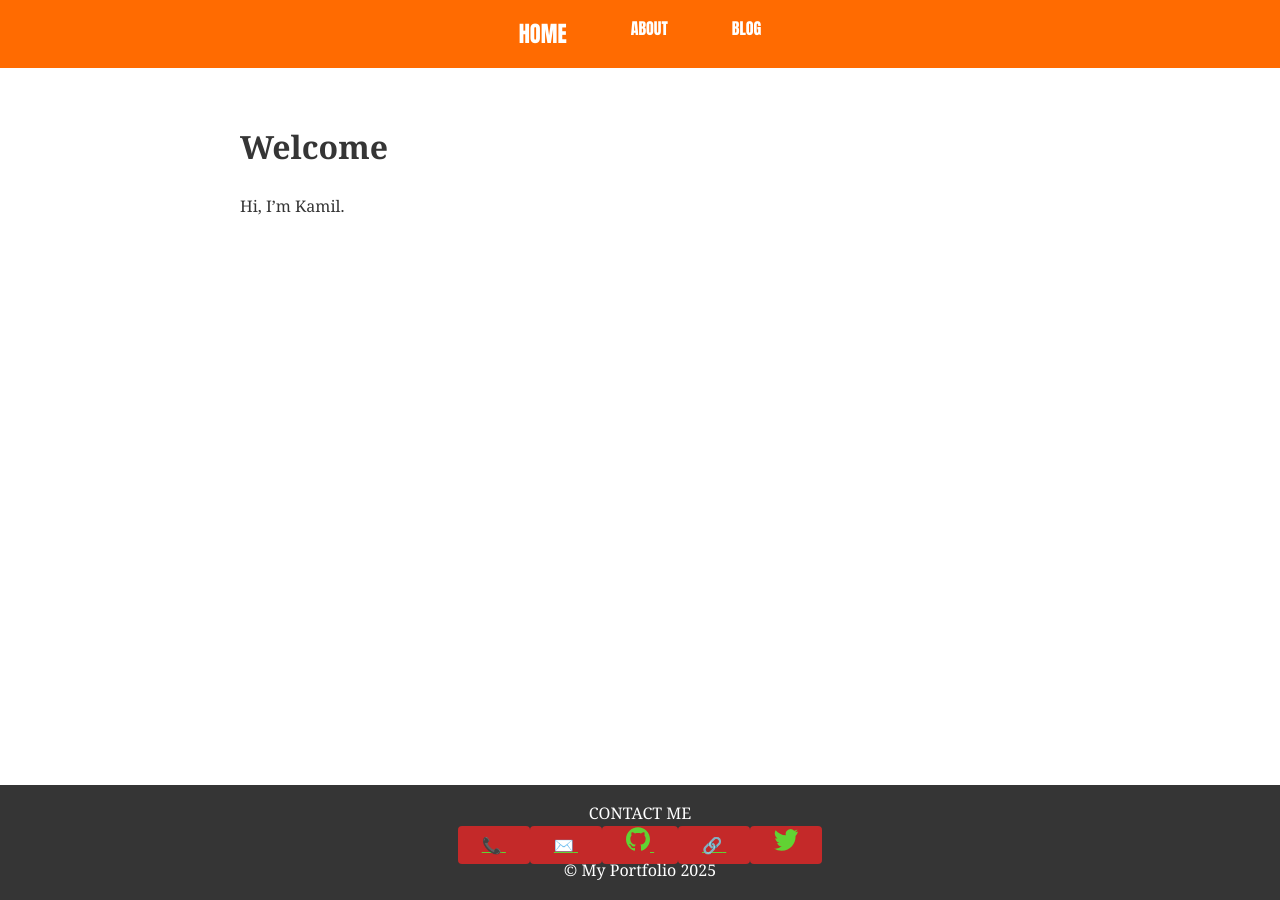
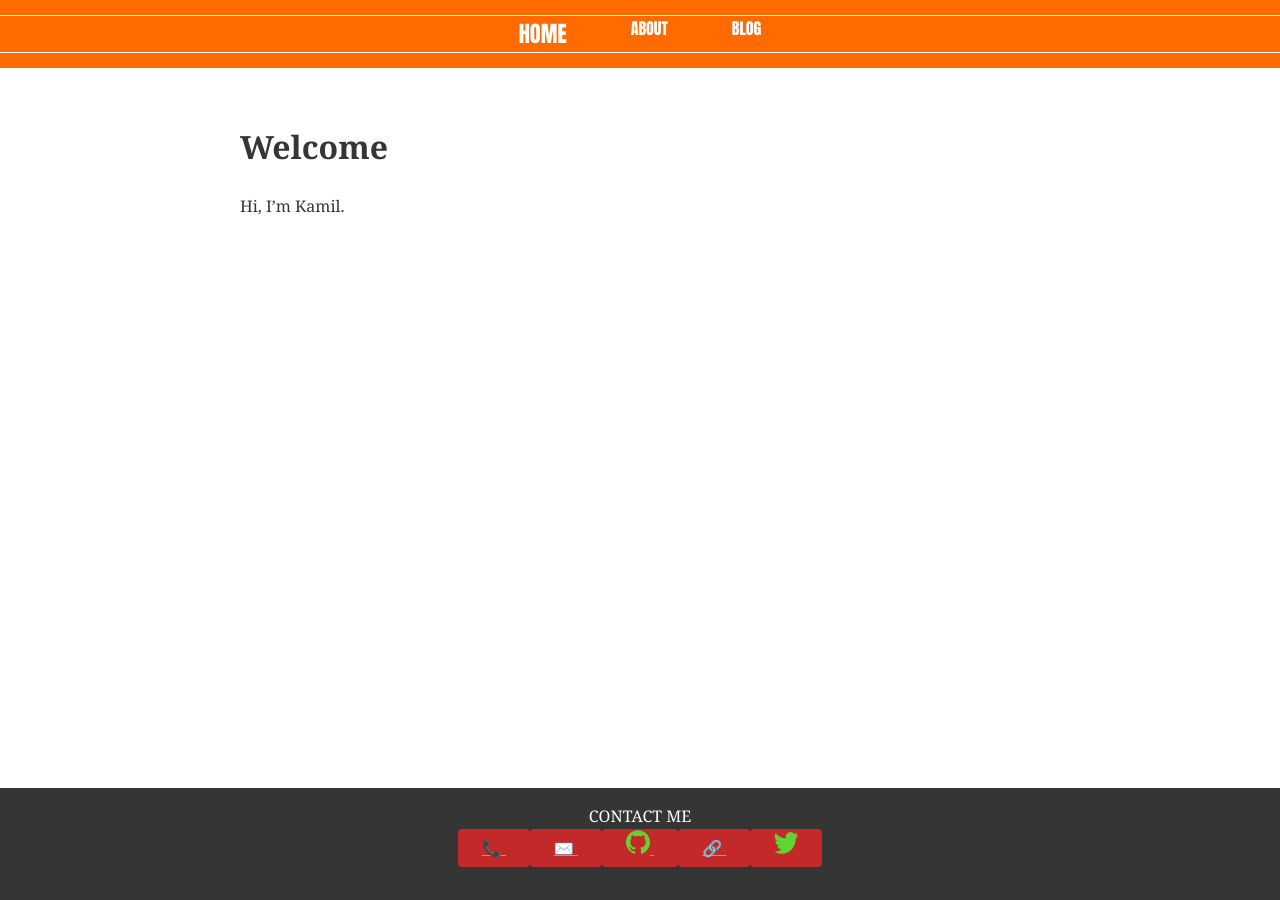
Before and after one commit to juna8001/juna8001.github.io, a Jekyll site: the page built from index.md, in a window 1280 px wide. Built offline with Jekyll 4.4.1, drawn with Linux system fonts in a browser that asks for light colours.

Commit message:
style improvements

```diff
--- a/_includes/footer.html
+++ b/_includes/footer.html
@@ -21,7 +21,4 @@
         </svg>
     </a>
 </div>
-<div class="footer-copyright">
-    &copy; {{ site.title }} {{ site.time | date: '%Y' }}
-</div></svg>
 </footer>
--- a/assets/colors.css
+++ b/assets/colors.css
@@ -1,11 +1,16 @@
 /* Color variables for body, header, and footer */
 :root {
-  --body-bg: #FFFFFF;
-  --body-text: #353535;
 
-  --header-bg: #FF6B01;
-  --header-text: #FFFFFF;
+    --main-color: #FFFFFF;
+    --content-color: #353535;
+    --acent-color: #FF6B01;
 
-  --footer-bg: #353535;
-  --footer-text: #FFFFFF;
+  --body-bg: var(--main-color);
+  --body-text: var(--content-color);
+
+  --header-bg: var(--acent-color);
+  --header-text: var(--main-color);
+
+  --footer-bg: var(--content-color);
+  --footer-text: var(--main-color);
 }
--- a/assets/header.css
+++ b/assets/header.css
@@ -2,12 +2,17 @@
   background: var(--header-bg);
   color: var(--header-text);
   padding: 1em 0;
+
+  border-bottom: 2px;
+  border-bottom-color: var(--content-color);
 }
 nav.site-nav {
   display: flex;
   justify-content: center;
   gap: 4em;
   font-family: var(--reckoner);
+  outline-color: var(--content-color);
+  outline: 1px solid;
 }
 nav.site-nav a {
   color: var(--header-text);
```
